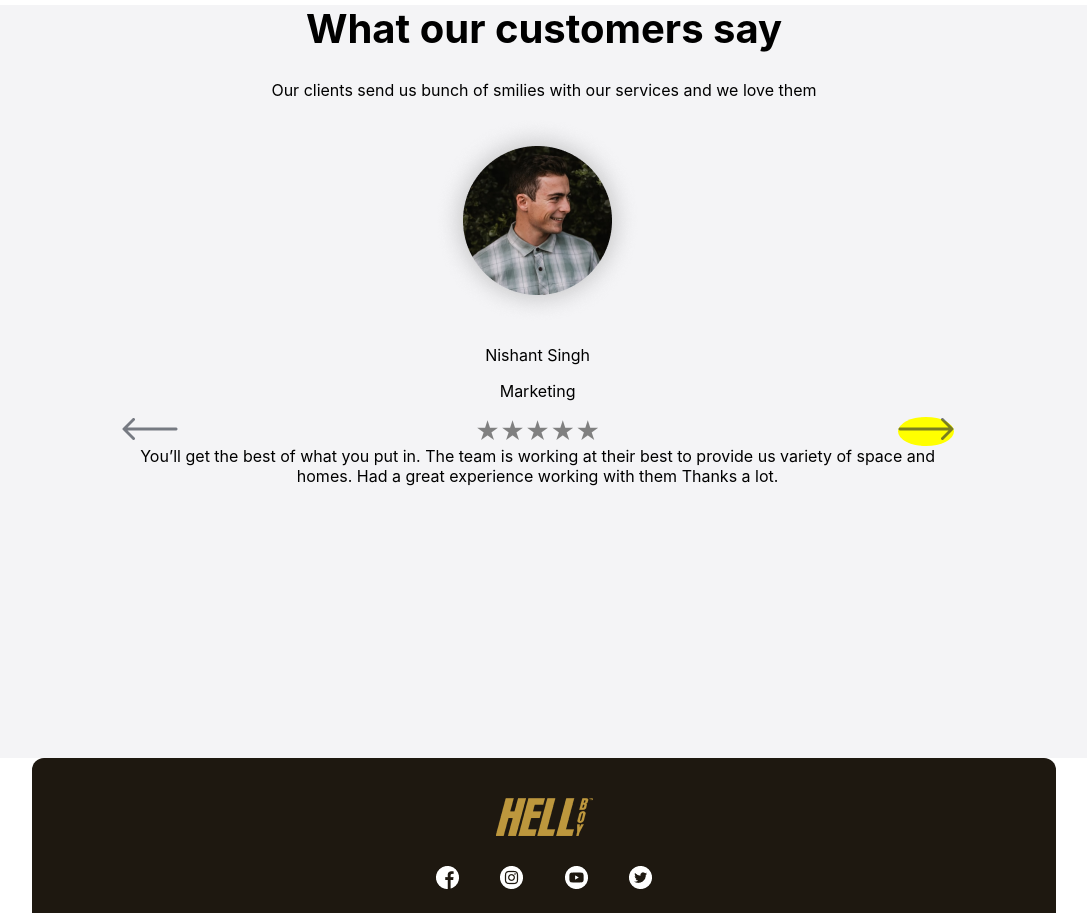
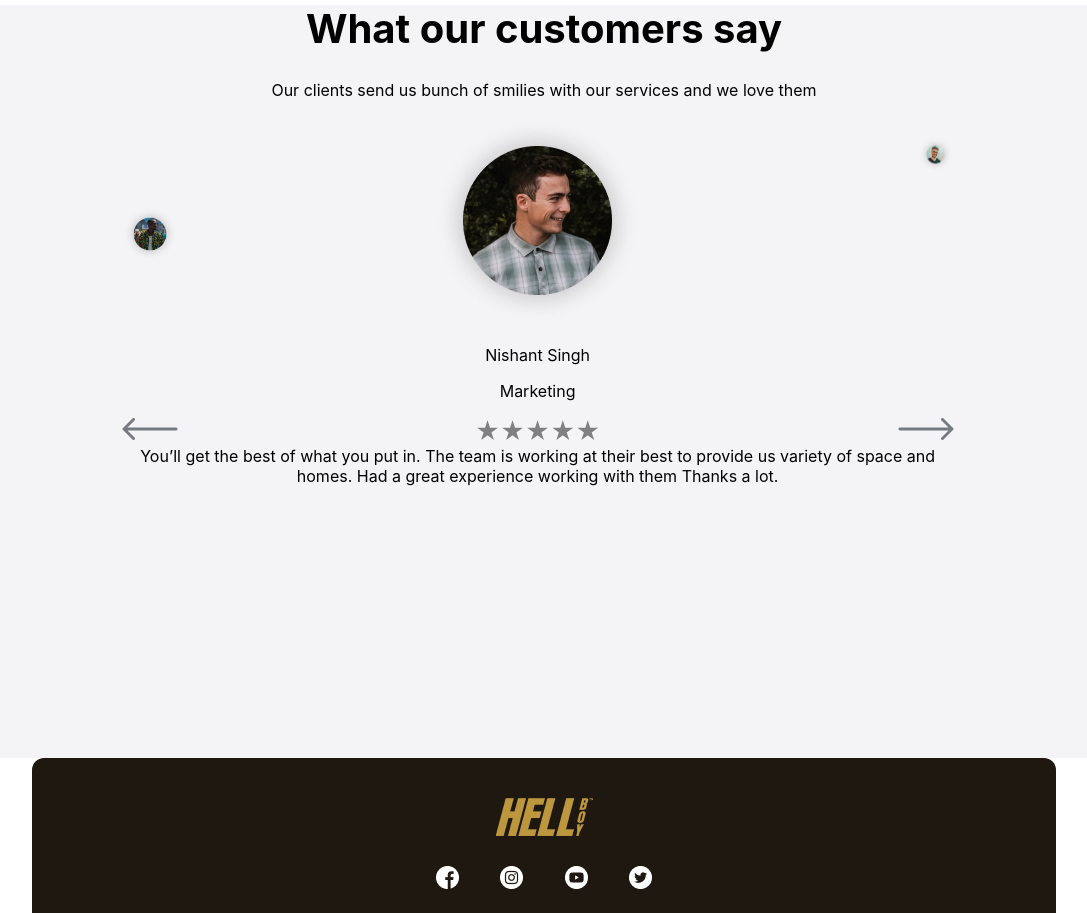
Before and after one commit to Utkarsh-88034/saddweb-ecom, a React (Create React App) app: page / in a window 1280 px wide. Shown: the part 2860-3773 px from the top of the page, without its empty margins (96-1183 px from the left). Built offline with nearby package versions, Linux system fonts and the light colour scheme.

Commit message:
home page update

```diff
--- a/src/components/CustomerReview/CustomerReview.jsx
+++ b/src/components/CustomerReview/CustomerReview.jsx
@@ -1,9 +1,12 @@
 import React from 'react'
 import styled from "styled-components";
 import img1 from '../../assets/images/Ellipse1.png'
+import img2 from '../../assets/images/Ellipse2.png'
+import img3 from '../../assets/images/Ellipse3.png'
 import ReactStars from "react-rating-stars-component";
 import LArrow from '../../assets/images/Larrow.png'
 import RArrow from '../../assets/images/Rarrow.png'
+
 const CustomerRview = () => {
     const ReviewBox=styled.div`
     width:100%;
@@ -27,7 +30,9 @@ text-align:center;
     text-align:center;
     position:absolute;
     left:17%;
+    position :relative
     `
+
 
     const ReactStar = styled.div`
     display:flex;
@@ -40,8 +45,8 @@ text-align:center;
 
     `
     const RightArrow=styled.div`
-    background:yellow;
     border-radius:60%;
+
     `
     const Name =styled.p``
   return (
@@ -49,6 +54,24 @@ text-align:center;
 <ReaviewHead>What our customers say</ReaviewHead>
 <Reaviewp>Our clients send us bunch of smilies with our services and we love them</Reaviewp>
   <InnerBox>
+    <img src={img2} alt='img2'
+    style={{
+      position:"absolute",
+      top:"90px",
+      left:"0px",
+      width:"56px",
+      height:"56px"
+    }}
+    />
+    <img src={img3} alt='img3'
+        style={{
+          position:"absolute",
+          top:"20px",
+          right:"0px",
+        height:"37px",
+      width:"37px"}}
+    />
+
 <img src={img1} alt='jj'/>
 <Name>Nishant Singh</Name>
 <p>Marketing</p>
```
Also changed, not shown: src/assets/images/Ellipse2.png (renamed from src/assets/images/Ellipse 27.png), src/assets/images/Ellipse3.png (renamed from src/assets/images/Ellipse 28.png).
